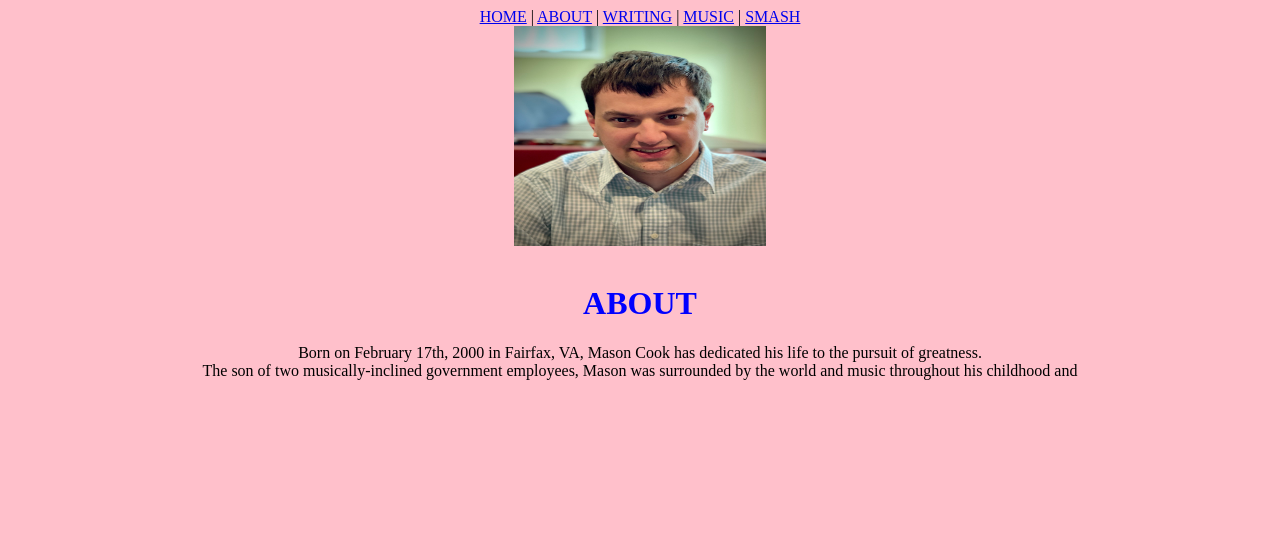
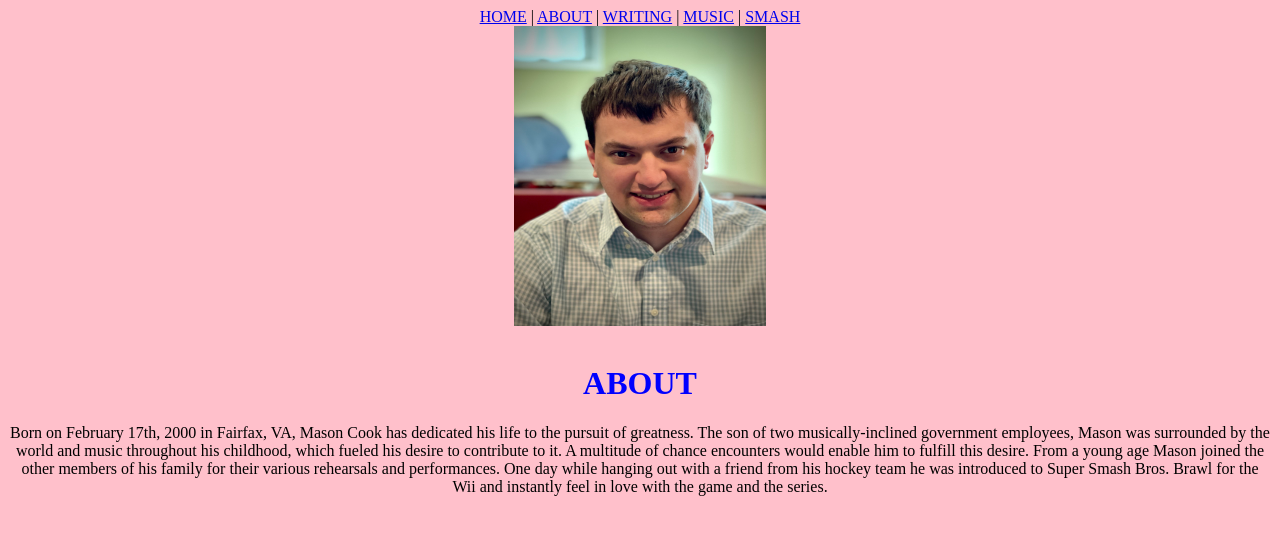
Before and after one commit to THE6r/THE6r.github.io, a plain HTML site: page about.html in a window 1280 px wide. Drawn offline with Linux system fonts and the light colour scheme.

Commit message:
more things

```diff
--- a/about.html
+++ b/about.html
@@ -12,10 +12,14 @@
   <a href="music.html">MUSIC</a> |
   <a href="smash.html">SMASH</a>
 </nav>
-          <img src="MasonCookHeadshot.jpg" class="center" alt="Mason Cook" width = 200 height = 220><br>
+          <img src="MasonCookHeadshot.jpg" class="center" alt="Mason Cook" width = 220 height = 300><br>
 <body>
        <h1 style="text-align:center">ABOUT</h1>
-                  <p style="text-align:center">Born on February 17th, 2000 in Fairfax, VA, Mason Cook has dedicated his life to the pursuit of greatness.<br>
-                      The son of two musically-inclined government employees, Mason was surrounded by the world and music throughout his childhood and </p>
+                  <p style="text-align:center">Born on February 17th, 2000 in Fairfax, VA, Mason Cook has dedicated his life to the pursuit of greatness.
+                      The son of two musically-inclined government employees, Mason was surrounded by the world and music throughout his childhood, which fueled his desire to contribute to it.
+                          A multitude of chance encounters would enable him to fulfill this desire.
+                      From a young age Mason joined the other members of his family for their various rehearsals and performances. One day while hanging out with a friend from his hockey team he was introduced to Super Smash Bros. Brawl for the Wii and instantly feel in love with the game and the series.
+
+                      </p>
           </body>
 </html>
```
Also changed, not shown: index.html (+1 -1 lines), music.html (+0 -1 lines), writing.html (+2 -1 lines).
